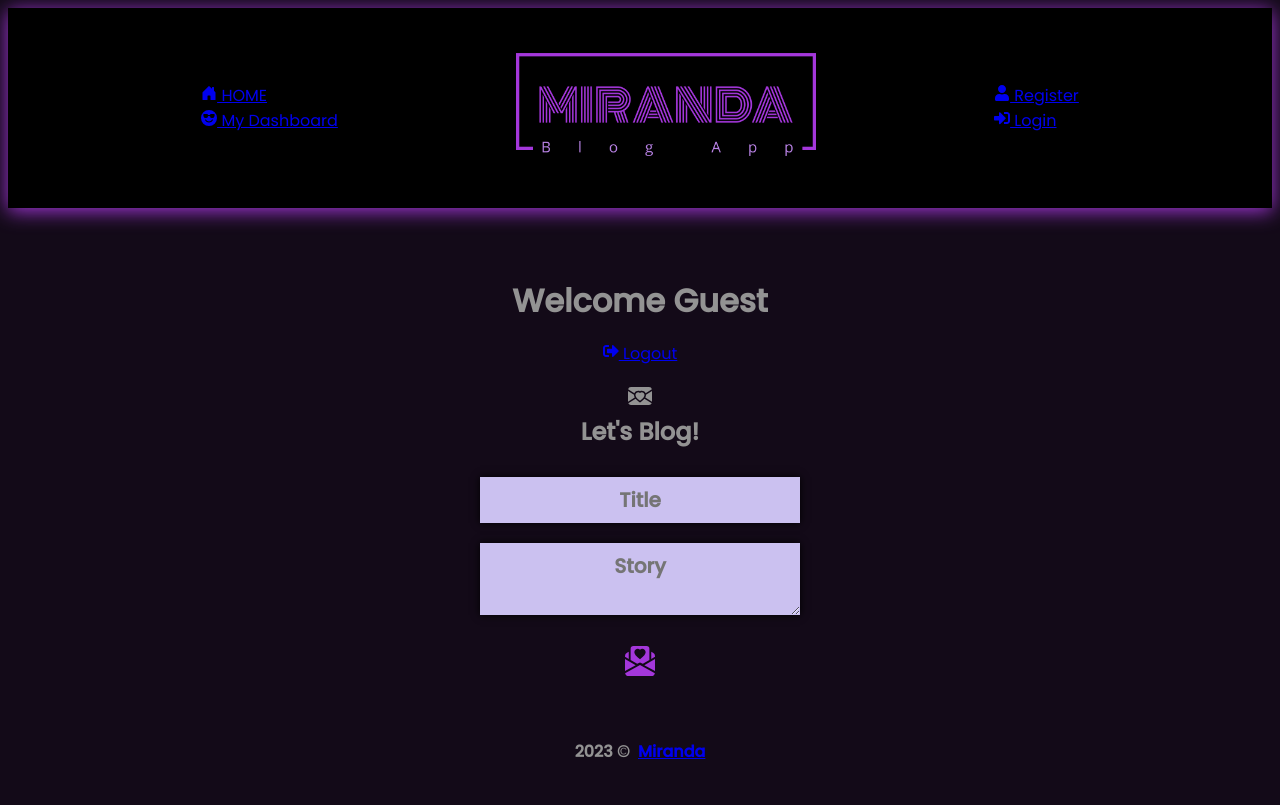
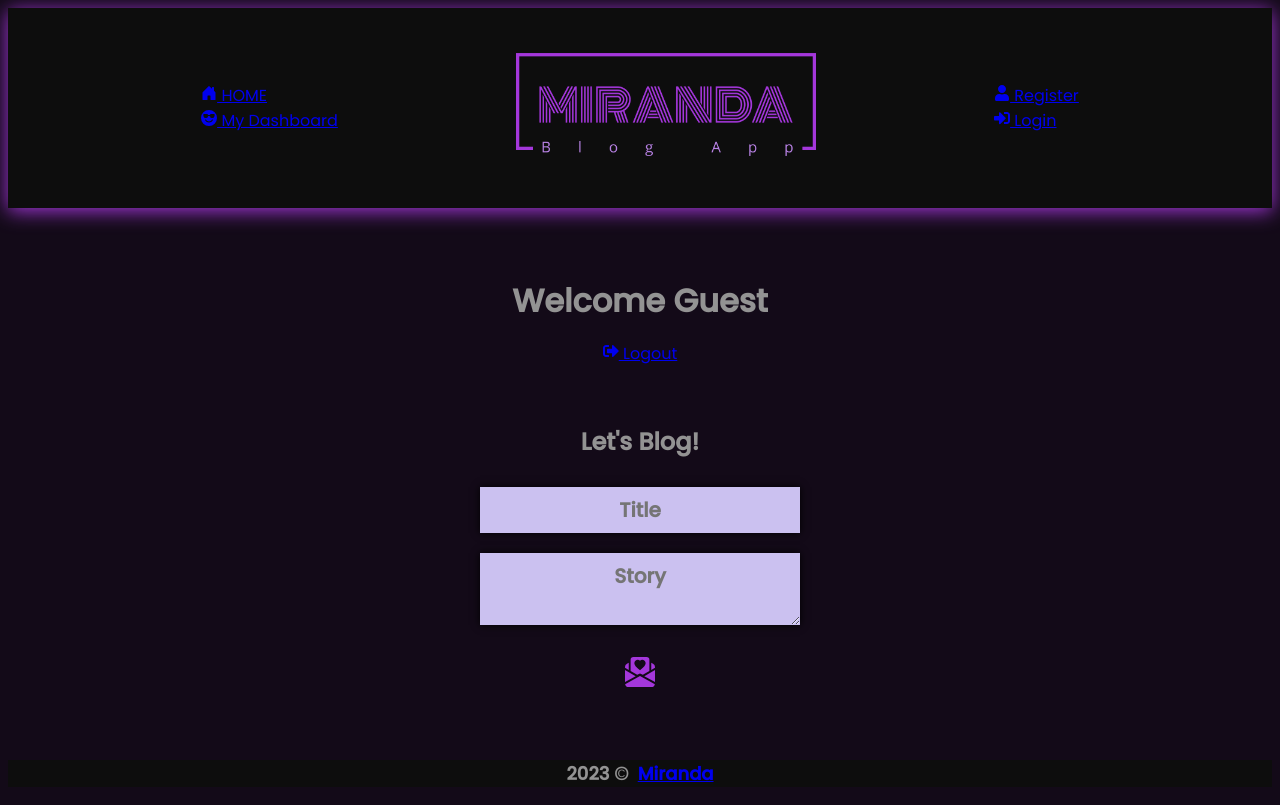
Before and after one commit to MirandaMG20/blog_app_mern_stack, a React (Vite) app in the folder frontend/: page /user in a window 1280 px wide. Built offline with nearby package versions, Linux system fonts and the light colour scheme.

Commit message:
Logout Redirect to Login

```diff
--- a/frontend/src/components/CreateBlog.jsx
+++ b/frontend/src/components/CreateBlog.jsx
@@ -1,5 +1,5 @@
-import React, { useState } from 'react'
-import { BsEnvelopeHeartFill, BsFillEnvelopePaperHeartFill } from "react-icons/bs";
+import React, { useState, useNavigate } from 'react'
+import { BsFillEnvelopePaperHeartFill } from "react-icons/bs";
 
 
 function createBlog({ updateBlogs }) {
@@ -12,12 +12,13 @@ function createBlog({ updateBlogs }) {
     const [title, setTitle] = useState('')
     const [story, setStory] = useState('')
 
+
     const postBlog = async (e) => {
         e.preventDefault();
 
         if (!user) {
             console.error('User data not found in localStorage');
-            return;
+            window.location.href = '/login'; // Redirect to the login page
         }
 
         const newBlog = {
@@ -58,8 +59,6 @@ function createBlog({ updateBlogs }) {
         <div className='createBlog'>
 
             <h2>
-                <BsEnvelopeHeartFill />
-                <br />
                 Let's Blog!
             </h2>
 
--- a/frontend/src/index.css
+++ b/frontend/src/index.css
@@ -10,12 +10,14 @@ body {
 }
 
 .header {
+    /* position: fixed;      */
     text-transform: capitalize;
+    top: 0;
     padding: 30px;
     margin: 0 0 30px 0;
     width: 100%;
     height: auto;
-    background: black;
+    background: #0d0d0d;
     display: flex;
     box-sizing: border-box;
     align-items: center;
@@ -97,7 +99,7 @@ body {
 }
 
 .iconBtns:hover {
-    transform: scale(1.5);
+    transform: scale(1.3);
 }
 
 .inputCreate {
@@ -114,8 +116,17 @@ body {
 }
 
 .footer {
+    /* position: fixed;  */
+    width: 100%;
+    display: block;
+    /* display: flex; */
+    align-items: center;
+    flex-direction: column;
+    font-size: 18px;
     font-weight: bold;
     text-align: center;
+    margin-top: 30px;
+    background: #0d0d0d;
 }
 
 
--- a/frontend/src/pages/Home.jsx
+++ b/frontend/src/pages/Home.jsx
@@ -45,7 +45,7 @@ function Home() {
 
         <div key={i} className='BlogCard'>
 
-          <h2>{Blog.title}</h2>
+          <h1>{Blog.title}</h1>
           <a>By {Blog.name}</a>
           <a>{formatDate(Blog.createdAt)}</a>
           <p>{Blog.story}</p>
--- a/frontend/src/pages/UserDashboard.jsx
+++ b/frontend/src/pages/UserDashboard.jsx
@@ -103,7 +103,9 @@ function UserDashboard({ editBlogs }) {
       localStorage.removeItem('user'); // Remove user data from localStorage
       setBlogs([]); // Clear the blogs state
       setEditingBlogId(null); // Clear the editingBlogId state
-      navigate('/'); // Redirect to the Home page after logout
+      // navigate('/'); // Redirect to the Home page after logout
+      // Reload the current page (may use cache)
+      window.location.reload(navigate('/login'));
     } catch (error) {
       console.error('Error handling logout:', error);
     }
@@ -117,6 +119,8 @@ function UserDashboard({ editBlogs }) {
       <Link onClick={handleLogout}>
         <FaSignOutAlt /> Logout
       </Link>
+      <br />
+      <br />
 
       <CreateBlog updateBlogs={updateBlogs} />
 
```
Also changed, not shown: 2 other files (tests, documents, lock files or other folders).
